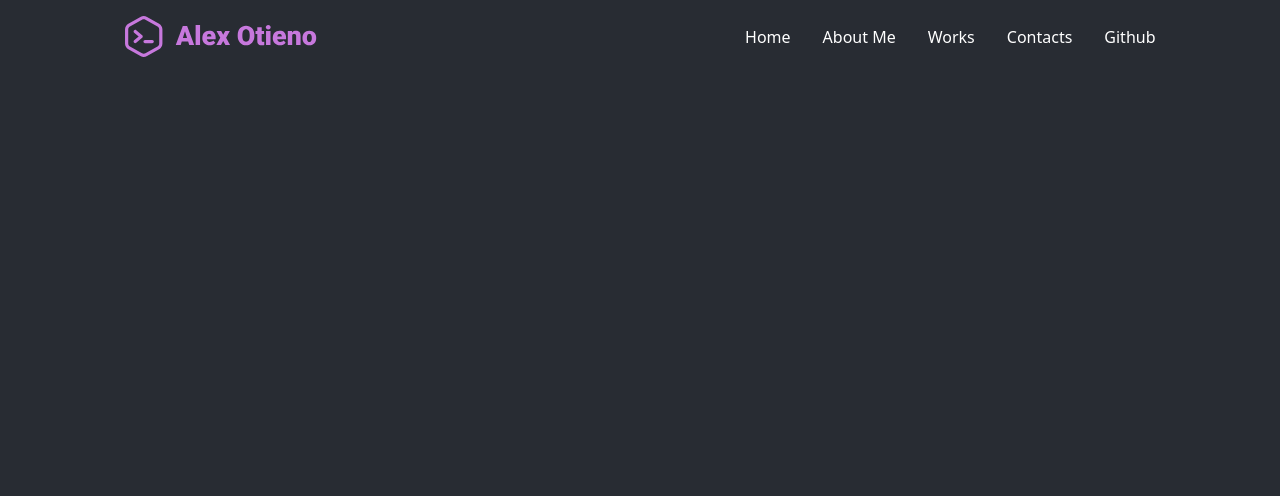
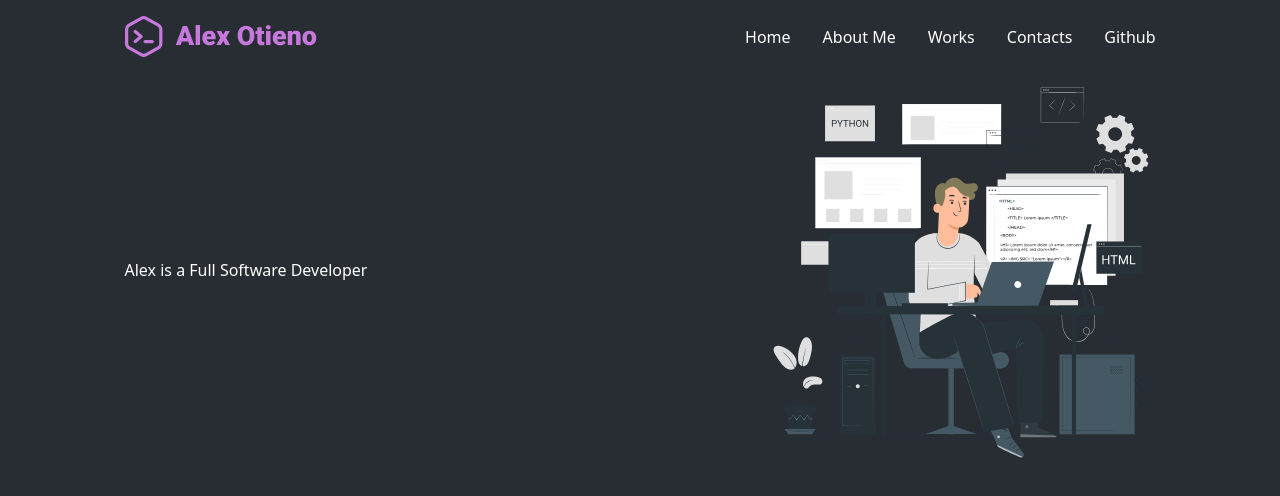
Before and after one commit to Alexotieno1717/portfolio, a React (Vite) app: page / in a window 1280 px wide. Shown: the top 496 px of the page. Built offline with nearby package versions, Linux system fonts and the light colour scheme.

Commit message:
:art: feat: added svg icon and banner section

```diff
--- a/src/App.tsx
+++ b/src/App.tsx
@@ -1,14 +1,14 @@
-
-import './styles/global.css'
-import Header from "./components/navigation/Header";
+import './styles/global.css';
+import Header from './components/navigation/Header';
 import { BrowserRouter as Router } from 'react-router-dom';
-
+import BannerSection from './components/sections/BannerSection';
+import { BannerData } from './mock';
 
 function App() {
-
   return (
     <Router>
       <Header />
+      <BannerSection data={BannerData} />
       {/* Other components and routes go here */}
     </Router>
   );
--- a/src/components/sections/BannerSection.tsx
+++ b/src/components/sections/BannerSection.tsx
@@ -1,7 +1,25 @@
-import React from 'react';
+import img from '../../assets/Home_art 1.svg';
+import { ISectionBanner } from '../../../types';
 
-const BannerSection = () => {
-  return <div>testing husky if works</div>;
+interface BannerSectionProps {
+  data: ISectionBanner;
+}
+
+const BannerSection = ({ data }: BannerSectionProps) => {
+  return (
+    <div className="lg:max-w-4xl xl:max-w-[1031px]  flex flex-wrap items-center justify-between mx-auto px-4 lg:px-0 py-20">
+      <div className="grid grid-cols-2">
+        <div>
+          <p>
+            {data.title} <span>{data.keyword}</span>
+          </p>
+        </div>
+      </div>
+      <div>
+        <img src={img} alt="svg home art" className="w-96" />
+      </div>
+    </div>
+  );
 };
 
 export default BannerSection;
--- a/src/mock/index.ts
+++ b/src/mock/index.ts
@@ -0,0 +1,13 @@
+import { ISectionBanner } from '../../types';
+
+const BannerData: ISectionBanner = {
+  id: 1,
+  title: 'Alex is a',
+  keyword: 'Full Software Developer',
+  description: 'He crafts responsive websites where technologies meet creativity',
+  buttonLable: 'Contact Me',
+  buttonLink: '/contact',
+  img: '/assets/Home_art 1.svg',
+};
+
+export { BannerData };
```
Also changed, not shown: types/index.ts (+9 -0 lines), src/assets/Home_art 1.svg (added).
